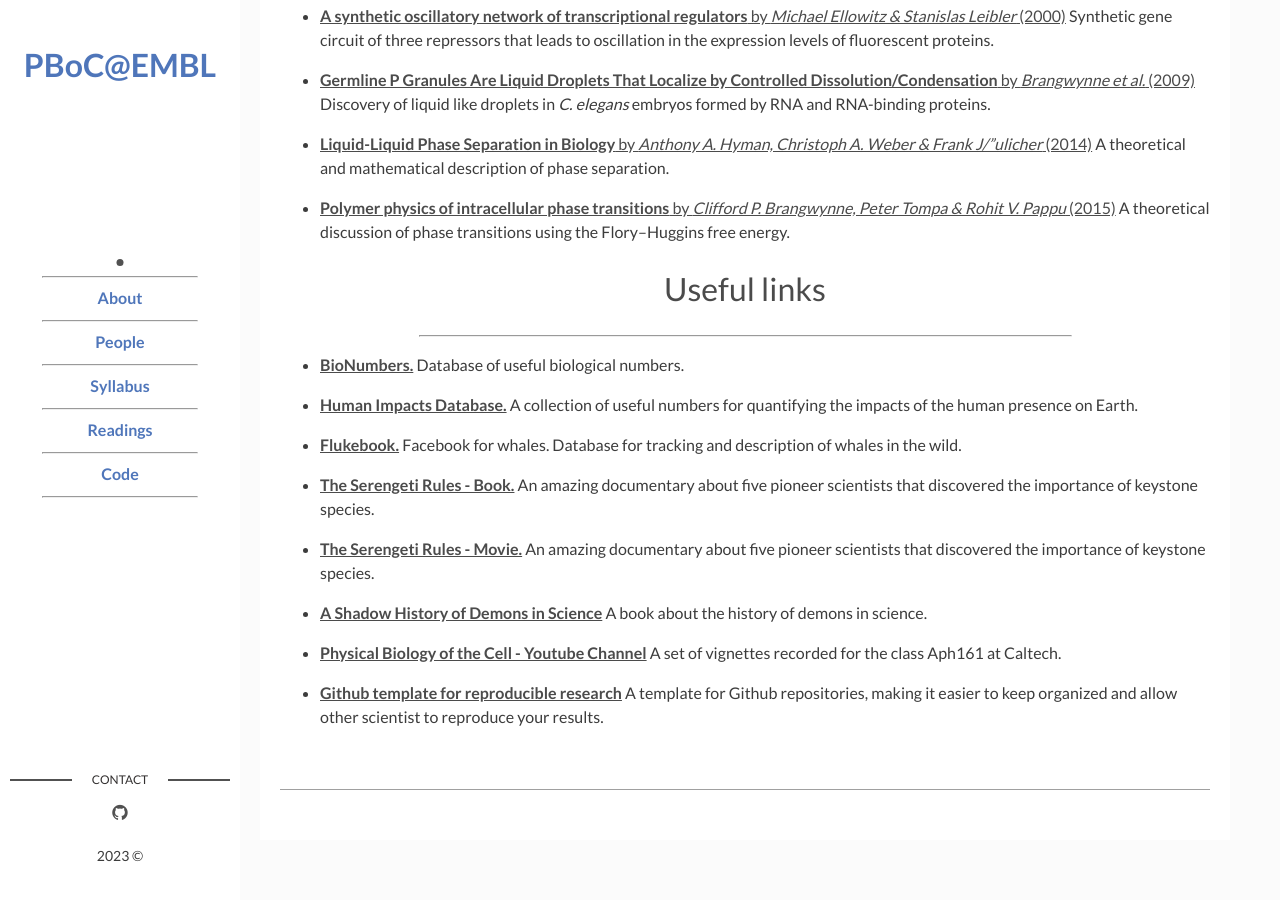
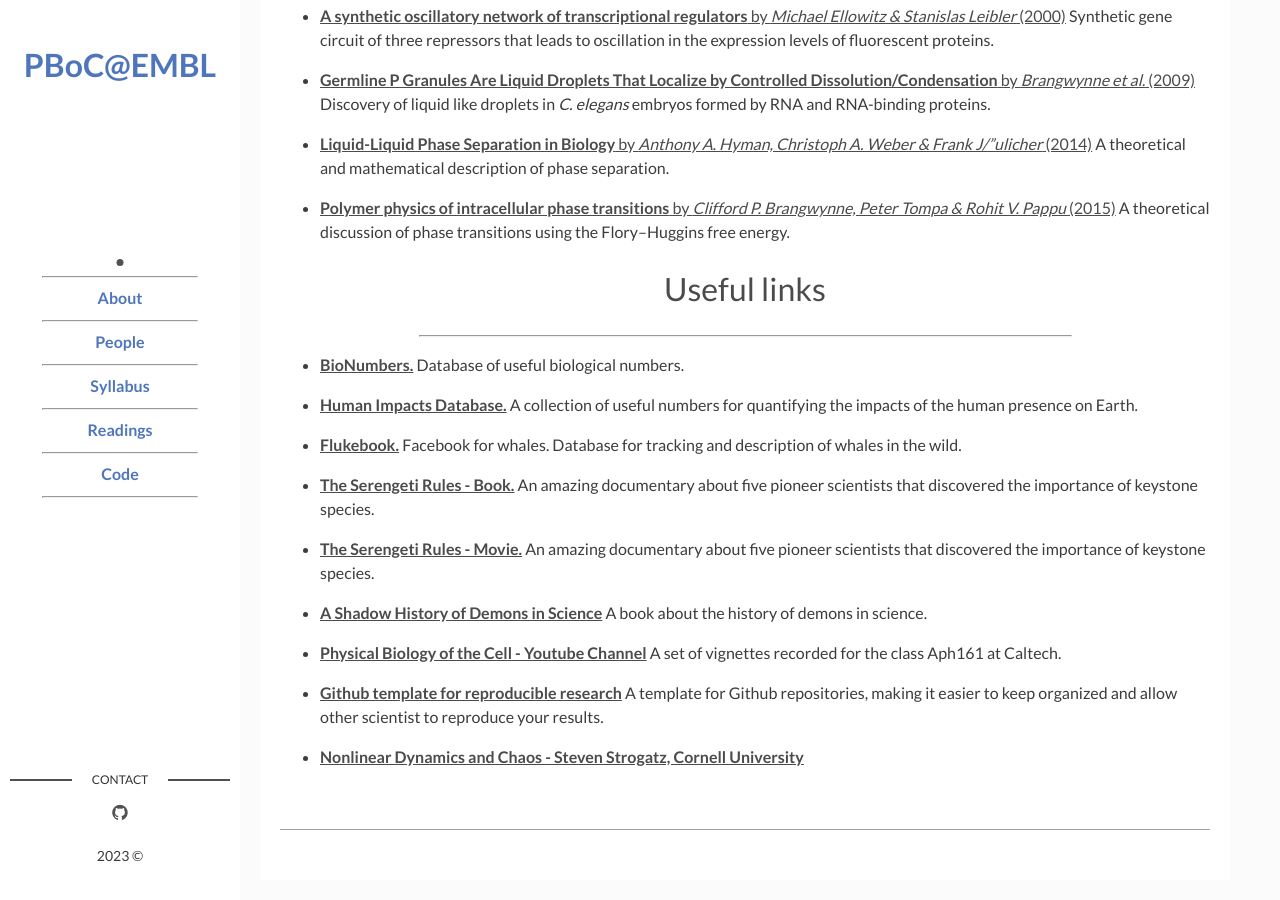
Before and after one commit to RPGroup-PBoC/embl_pboc_2023, a Jekyll site: the page built from page03_readings.md, in a window 1280 px wide and 900 px high, scrolled down 1903 px. Built offline with Jekyll 4.4.1, drawn with Linux system fonts in a browser that asks for light colours; before the commit the page ends 2763 px from its top, so only the background shows below that.

Commit message:
strogatz course

```diff
--- a/_data/links.yaml
+++ b/_data/links.yaml
@@ -48,3 +48,8 @@
   title: Github template for reproducible research
   address: "https://github.com/gchure/reproducible_research"
   description: A template for Github repositories, making it easier to keep organized and allow other scientist to reproduce your results.
+
+- link:
+  title: "Nonlinear Dynamics and Chaos - Steven Strogatz, Cornell University"
+  address: "https://www.youtube.com/playlist?list=PLbN57C5Zdl6j_qJA-pARJnKsmROzPnO9V"
+  description:
```
Also changed, not shown: 1 other file.
